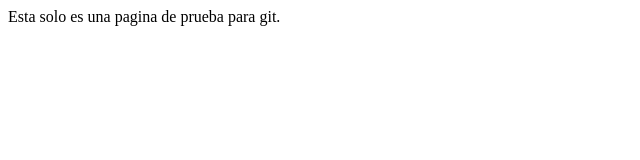
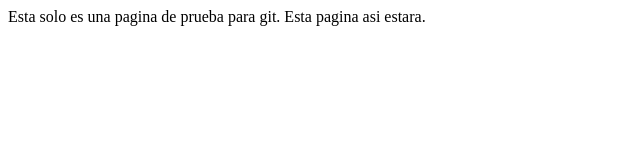
Before and after one commit to madoArima/prueba, a plain HTML site: page index.html in a window 1280 px wide. Shown: the whole page, without its empty margins (0-640 px from the left). Drawn offline with Linux system fonts and the light colour scheme.

Commit message:
Segunda commit para la prueba PD:Creo que seguire haciendo mas

```diff
--- a/index.html
+++ b/index.html
@@ -6,5 +6,6 @@
   </head>
   <body>
     Esta solo es una pagina de prueba para git.
+    Esta pagina asi estara.
   </body>
 </html>
```
